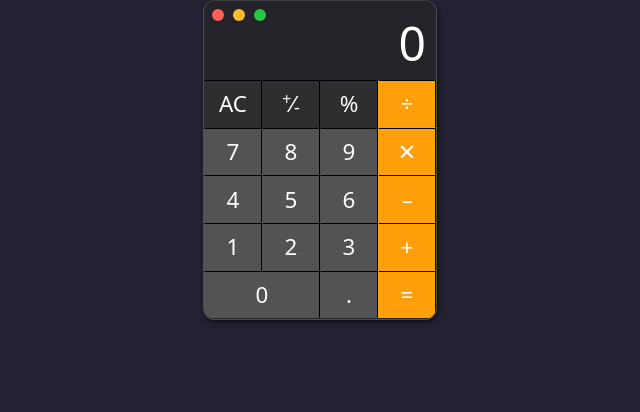
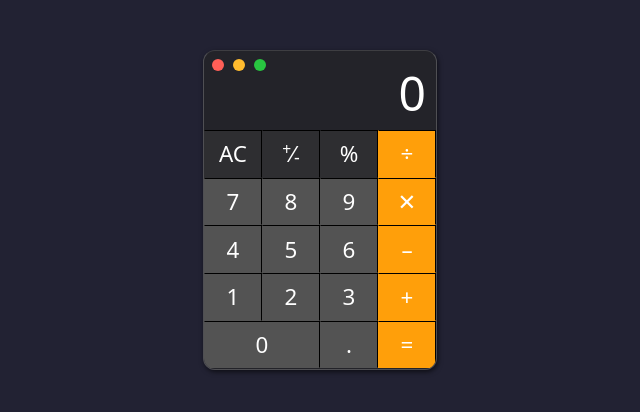
Before and after one commit to antieatingactivist/Angular-Calculator, an Angular app: page / in a window 1280 px wide. Shown: the top 412 px of the page, without its empty margins (320-960 px from the left). Built offline with nearby package versions, Linux system fonts and the light colour scheme.

Commit message:
added margin when not using electron

```diff
--- a/src/app/app.component.css
+++ b/src/app/app.component.css
@@ -17,6 +17,9 @@ main {
     border-radius: 12px;
     overflow: hidden;
     box-shadow: 1px 2px 5px #00000099;
+}
+.noElectron {
+    margin-top: 50px;
 }
 header, .header {
     -webkit-app-region: drag;
--- a/src/app/app.component.html
+++ b/src/app/app.component.html
@@ -7,7 +7,7 @@
   <title>Document</title>
 </head>
 <body>
-  <main>
+  <main [ngClass]="{'noElectron' : !electron}">
     <header *ngIf="!electron" (mouseover)="changeText=true" (mouseout)="changeText=false">
       <div class="red dot"><span *ngIf="changeText">✕</span></div>
       <div class="yellow dot"><span *ngIf="changeText">–</span></div>
```
